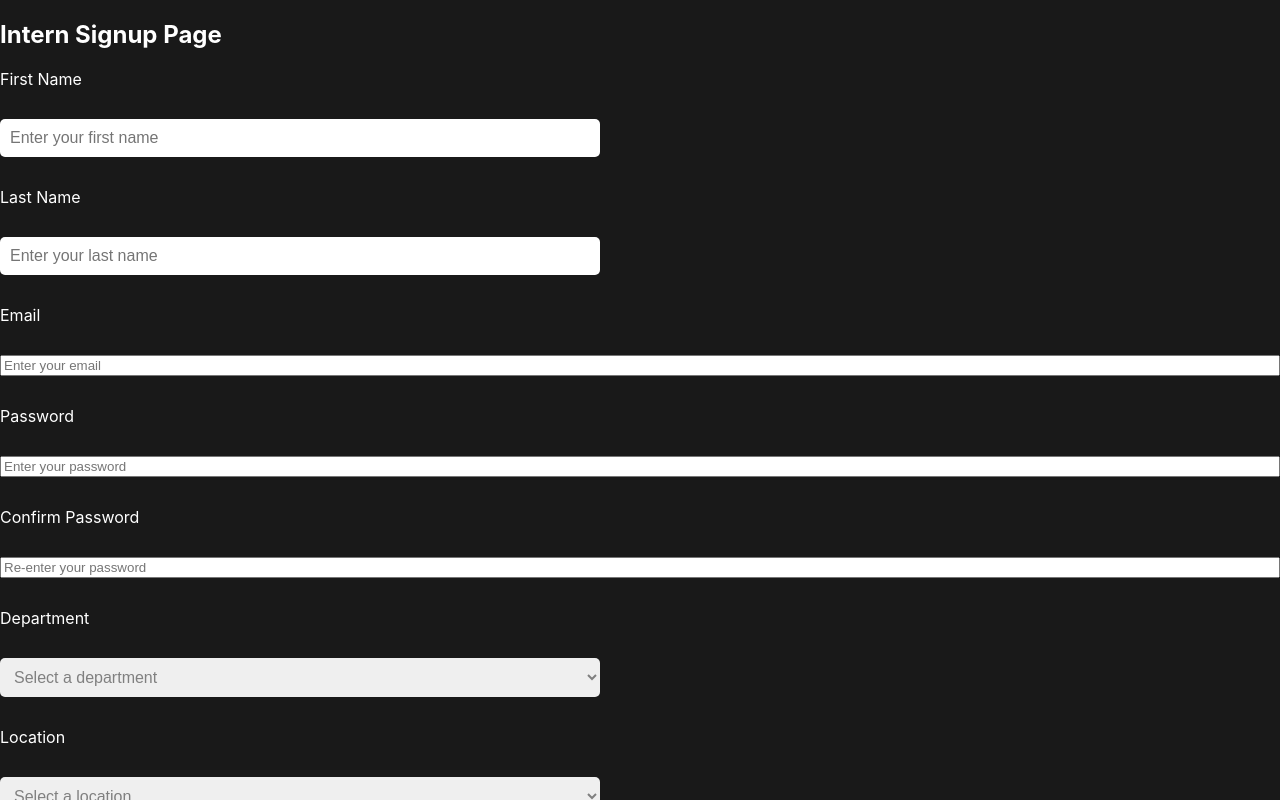
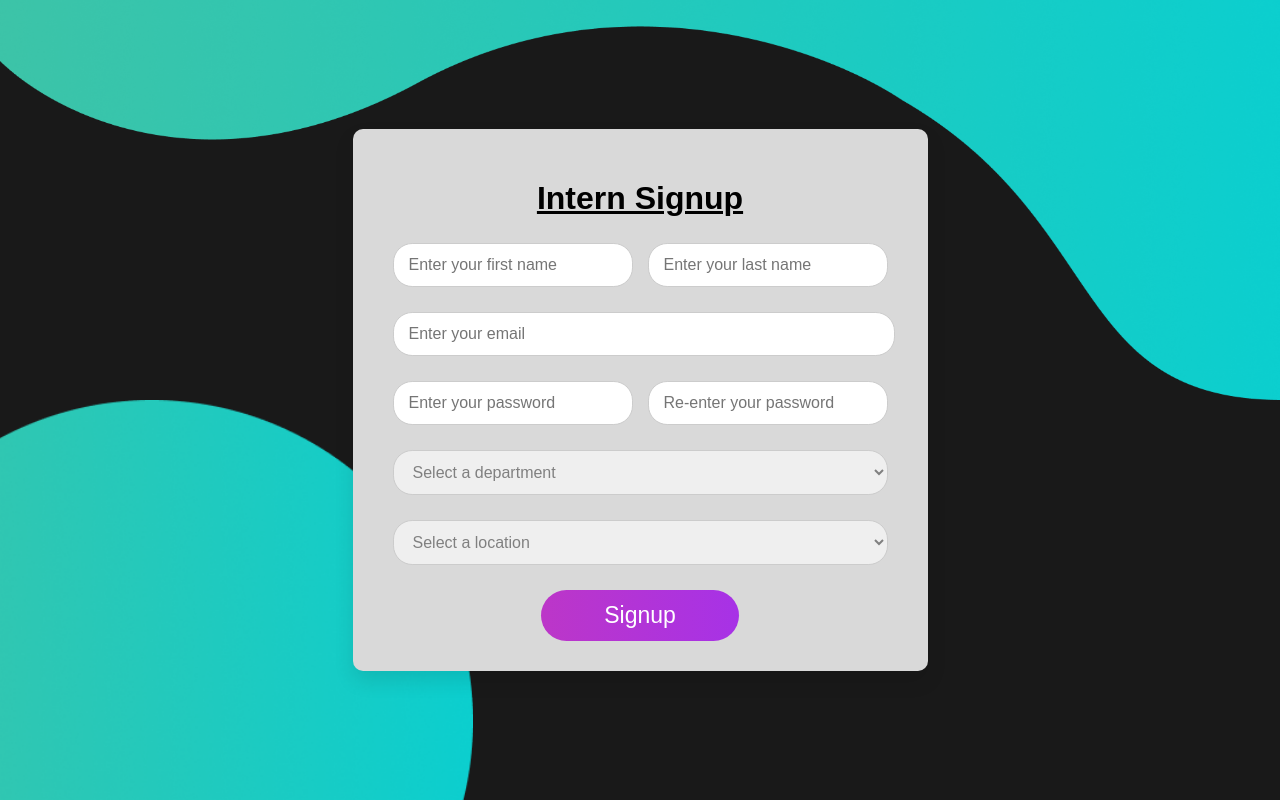
Before and after one commit to yoyobazzi3/DigitalNestScheduler, a React (Create React App) app in the folder Frontend/my-react-app/: page /internsignup in a window 1280 px wide. Built offline with nearby package versions, Linux system fonts and the light colour scheme.

Commit message:
styled the interns signup page

```diff
--- /dev/null
+++ b/Frontend/my-react-app/src/pages/InternSignup.css
@@ -0,0 +1,90 @@
+.Intern-signup-form {
+    margin: 0 auto;
+    padding: 30px 40px;
+    width: 495px;
+    background-color: #D9D9D9;
+    border-radius: 10px;
+    box-shadow: 0px 10px 20px rgba(0, 0, 0, 0.1);
+    gap: 5px;
+    z-index: 10;
+  }
+
+  .Intern-signup-form input, .Intern-signup-form select {
+    width: 100%;
+    padding: 12px 15px;
+    margin-bottom: 20px;
+    border: 1px solid #ccc;
+    border-radius: 1.5vw;
+    font-size: 16px;
+  }
+
+  .internSignupWrapper{
+    margin: 0;
+    font-family: 'Arial', sans-serif;
+    display: flex;
+    flex-direction: column;
+    align-items: center;
+    justify-content: center;
+    height: 100vh;
+    overflow: hidden;
+  }
+
+  .internSignupTitle{
+    color: black;
+    text-align: center;
+    text-decoration: underline;
+  }
+
+  .internNameContainer, .internPasswordContainer{
+    display: flex;
+    gap: 15px;
+  }
+
+  .internFirstName, .internLastName{
+    width: 400px;
+  }
+
+  .internEmail, .internPassword, .internConfirmPassword {
+    width: 95% !important;
+  }
+
+  .Intern-signup-form button {
+    background: linear-gradient(270deg, #a732e6, #bc36c8);
+    border-radius: 5vw;
+    color: white;
+    border: none;
+    padding: 12px 20px;
+    font-size: 23px;
+    cursor: pointer;
+    transition: transform 0.3s ease, box-shadow 0.3s ease;
+    width: 40%;
+    display: flex;
+    justify-content: center;
+    align-self: center;
+  }
+
+  .Intern-signup-form button:hover {
+    background-color: #45a049;
+  }
+
+  .internWaves{
+    background-image: url('../assets/waves.png');
+    width: 100%;
+    height: 50vh;
+    position: absolute;
+    top: 0;
+    background-size: 100% 100%;
+    background-repeat: no-repeat;
+    background-position: center;
+  }
+
+  .internCircle{
+    background-image: url('../assets/signupCircle.png');
+    position: absolute;
+    width: 50%;
+    height: 50%;
+    background-repeat: no-repeat;
+    background-size: contain;
+    bottom: 0;
+    left: 0;
+  }
--- a/Frontend/my-react-app/src/pages/InternSignup.jsx
+++ b/Frontend/my-react-app/src/pages/InternSignup.jsx
@@ -1,5 +1,6 @@
 import React, { useState } from 'react';
 import axios from 'axios';
+import './InternSignup.css';
 
 const InternSignup = () => {
   const [formData, setFormData] = useState({
@@ -62,57 +63,60 @@ const InternSignup = () => {
   };
 
   return (
-    <div>
-      <h2>Intern Signup Page</h2>
+    <div className='internSignupWrapper'>
+      <div className="internWaves"/>
       <form onSubmit={handleSubmit} className="Intern-signup-form">
-        <label>First Name</label>
+        <h1 className='internSignupTitle'>Intern Signup</h1>
+        <div className="internNameContainer">
           <input
+            className='internFirstName'
             type="text"
             placeholder="Enter your first name"
             name="firstName"
             value={formData.firstName}
             onChange={handleChange}
           />
-        <label>Last Name</label>
           <input
+            className='internLastName'
             type="text"
             placeholder="Enter your last name"
             name="lastName"
             value={formData.lastName}
             onChange={handleChange}
           />
-        <label>Email</label>
+        </div>
         <input
+          className='internEmail'
           type="email"
           placeholder="Enter your email"
           name="email"
           value={formData.email}
           onChange={handleChange}
         />
-        <label>Password</label>
+        <div className="internPasswordContainer">
           <input
+            className='internPassword'
             type="password"
             placeholder="Enter your password"
             name="password"
             value={formData.password}
             onChange={handleChange}
           />
-        <label>Confirm Password</label>
           <input
+            className='internConfirmPassword'
             type="password"
             placeholder="Re-enter your password"
             name="confirmPassword"
             value={formData.confirmPassword}
             onChange={handleChange}
           />
-        <label>Department</label>
+        </div>
         <select name="DepartmentID" value={formData.DepartmentID} onChange={handleChange}>
           <option value="">Select a department</option>
           <option value="0">Web Development</option>
           <option value="1">Design</option>
           <option value="2">Video</option>
         </select>
-        <label>Location</label>
         <select name="location" value={formData.location} onChange={handleChange}>
           <option value="">Select a location</option>
           <option value="Salinas">Salinas</option>
@@ -121,8 +125,9 @@ const InternSignup = () => {
           <option value="Stockton">Stockton</option>
           <option value="Modesto">Modesto</option>
         </select>
-        <button type="submit">Submit</button>
+        <button className='internSignupBttn' type="submit" >Signup</button>
       </form>
+      <div className='internCircle'/>
     </div>
   );
 };
```
Lines whose indentation alone changed are shown as unchanged.
